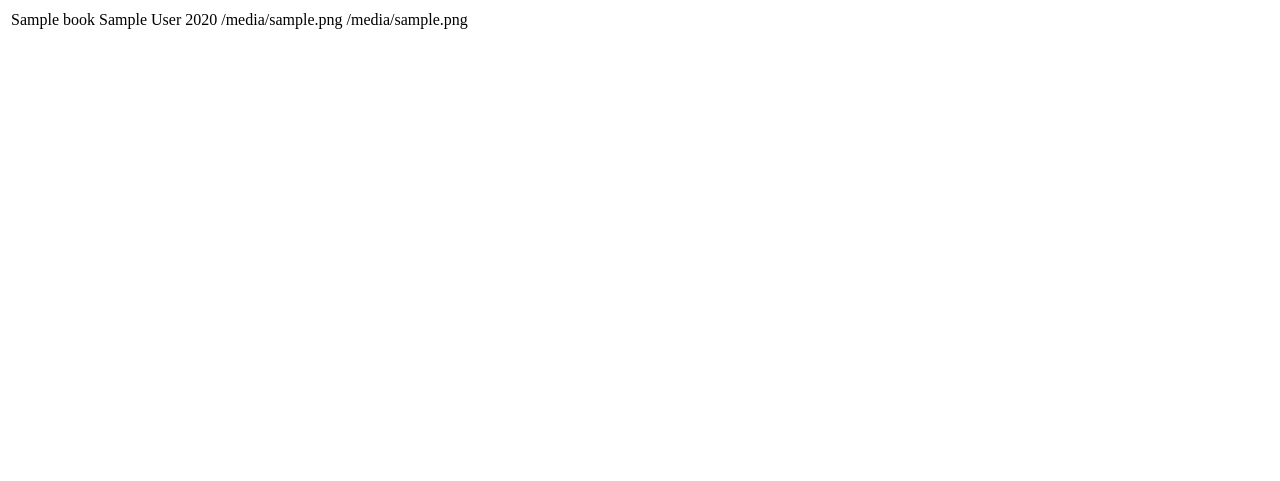
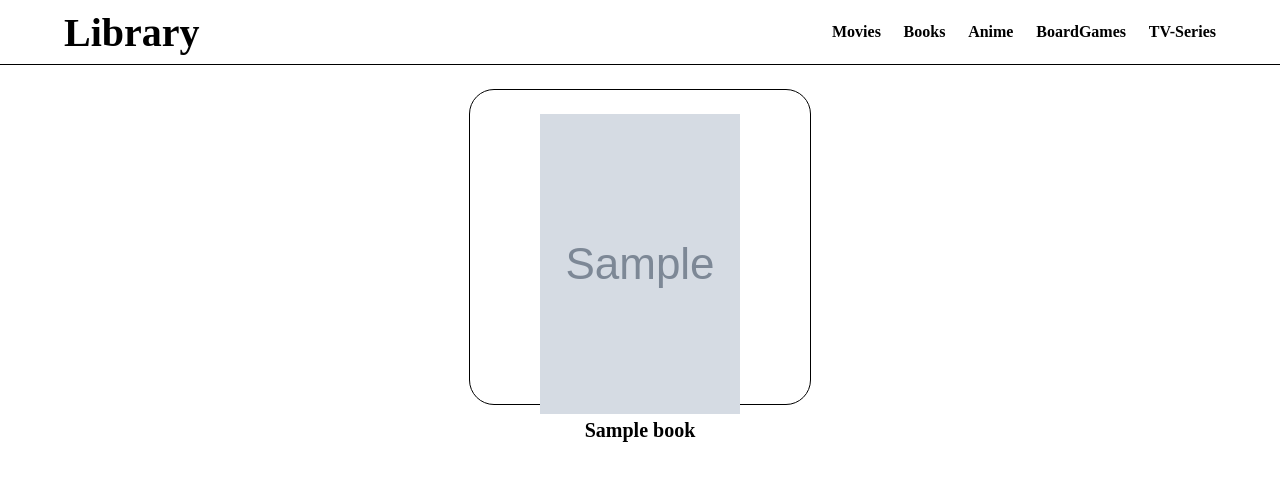
Before and after one commit to Kaldinn/Library, a Flask app: template templates/index.html in a window 1280 px wide. Shown: the top 481 px of the page. Run offline with Flask 2, Linux system fonts and the light colour scheme; the template is opened without the code that fills it: most values are stand-ins (such as "Sample title", 1, 10 or a date in 2020); grey boxes marked "Sample" are stand-in pictures.

Commit message:
Added navbar, display books using flexbox, make a navbar's options

```diff
--- a/app.py
+++ b/app.py
@@ -5,7 +5,7 @@ app = Flask(__name__)
 
 @app.route("/")
 def books():
-    books = Book.get_all()[1:5]
+    books = Book.get_all()[0:100]
     return render_template("index.html", books = books)
 
 if __name__ == "__main__":
--- /dev/null
+++ b/static/css/style.css
@@ -0,0 +1,79 @@
+*{
+    font-size: 20px;
+    font-weight: bold;
+    margin: 0;
+}
+nav{
+    border-bottom: 1px solid black;
+    height: 8vh;
+    display: grid;
+    grid-template-columns: 5fr 30fr 30fr 30fr 5fr;
+    position: sticky;
+    top: 0;
+    width: 100%;
+    background-color: white;
+}
+
+#page-title{
+    grid-column: 2/3;
+    /* text-align: center; */
+    display: flex;
+    align-items: center;
+    font-size: 5vh;
+}
+.options{
+    display: flex;
+    justify-content: space-between;
+    align-items: center;
+    grid-column: 4/5;
+}
+.nav-option {
+    font-size: 2vh;
+}
+body{
+    background: white;
+}
+
+#list {
+    display: flex;
+    flex-direction: row;
+    flex-wrap: wrap;
+    justify-content: space-around;
+    align-content: space-between;
+}
+.miniature {
+    border: 1px solid black;
+    border-radius: 25px;
+    padding: 10px;
+    display: flex;
+    align-items: center;
+    flex-direction: column;
+    width: 25%;
+    height: 35vh;
+    margin: 3vh;
+    padding-top: 3vh;
+}
+
+.title {
+
+}
+
+.authors {
+
+}
+
+.year {
+
+}
+
+.img {
+
+}
+
+.small-img {
+
+}
+img{
+    height: 300px;
+    width: 200px;
+}
--- a/templates/index.html
+++ b/templates/index.html
@@ -4,19 +4,30 @@
     <meta charset="UTF-8">
     <meta http-equiv="X-UA-Compatible" content="IE=edge">
     <meta name="viewport" content="width=device-width, initial-scale=1.0">
+    <link rel="stylesheet" href="/static/css/style.css">
     <title>Library</title>
 </head>
 <body>
-    <table>
+    <nav>
+        <div id="page-title">Library</div>
+        <div class="options">
+            <div class="nav-option"> Movies</div>
+            <div class="nav-option"> Books</div>
+            <div class="nav-option"> Anime</div>
+            <div class="nav-option"> BoardGames</div>
+            <div class="nav-option"> TV-Series</div>
+        </div>
+    </nav>
+    <div id="list">
     {% for book in books %}
-            <tr>
-                <td>{{book.title}}</td>
-                <td>{{book.authors}}</td>
-                <td>{{book.publication_year}}</td>
-                <td>{{book.image_url}}</td>
-                <td>{{book.small_image_url}}</td>
-            </tr>
+            <div class ="miniature">
+                <div class="img"><img src={{book.image_url}} /></div>
+                <div class="title">{{book.title}}</div>
+                <!-- <div class="authors">{{book.authors}}</div>
+                <div class="year">{{book.publication_year}}</div>  -->
+                <!-- <div class="small-img">{{book.small_image_url}}</div>  -->
+            </div>
     {% endfor %}
-    </table>
+    </div>
 </body>
 </html>
```
